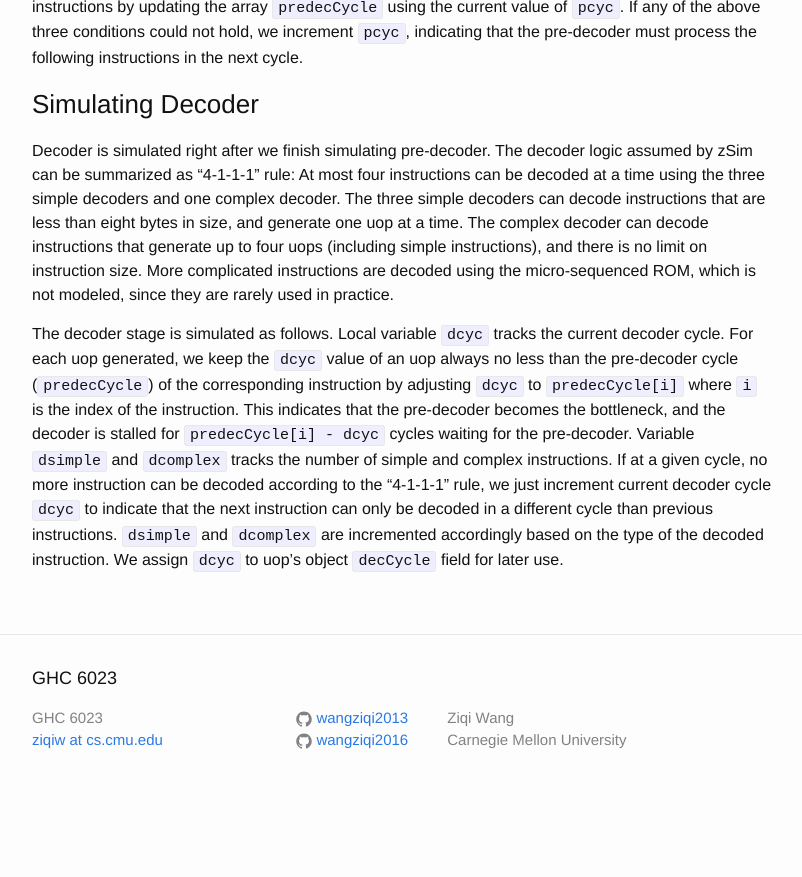
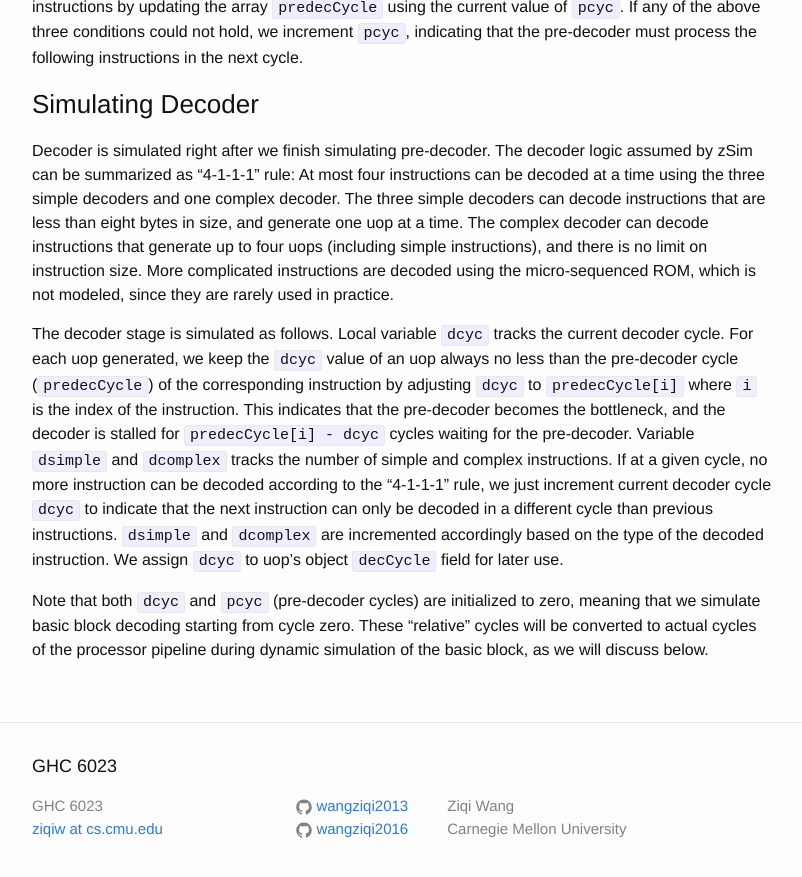
Before and after one commit to wangziqi2013/wangziqi2013.github.io, a Jekyll site: the page built from _posts/2019-12-31-zsim-microarch.markdown, in a window 1280 px wide and 900 px high, scrolled down 9506 px. Shown: the top 877 px of the window, without its empty margins (238-1040 px from the left). Built offline with Jekyll 4.4.1, drawn with Linux system fonts in a browser that asks for light colours; before the commit the page ends 10318 px from its top, so only the background shows below that.

Commit message:
Finish decoder sim

```diff
--- a/_posts/2019-12-31-zsim-microarch.markdown
+++ b/_posts/2019-12-31-zsim-microarch.markdown
@@ -351,3 +351,7 @@ can be decoded according to the "4-1-1-1" rule, we just increment current decode
 the next instruction can only be decoded in a different cycle than previous instructions. `dsimple` and `dcomplex` are
 incremented accordingly based on the type of the decoded instruction. We assign `dcyc` to uop's object `decCycle` field
 for later use.
+
+Note that both `dcyc` and `pcyc` (pre-decoder cycles) are initialized to zero, meaning that we simulate basic block decoding
+starting from cycle zero. These "relative" cycles will be converted to actual cycles of the processor pipeline during dynamic
+simulation of the basic block, as we will discuss below.
```
